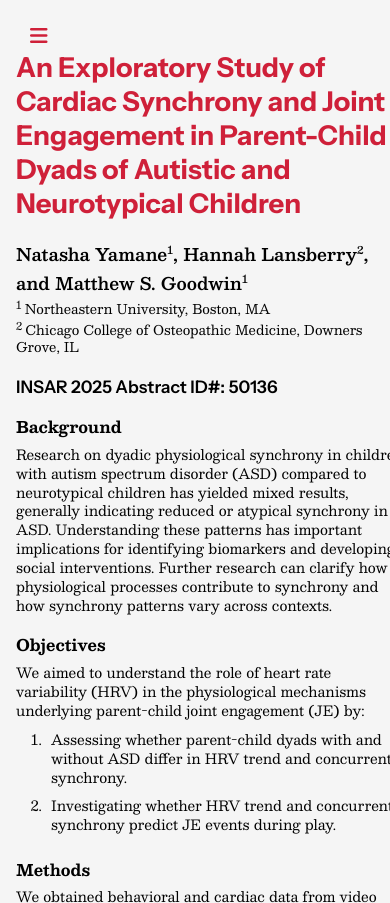
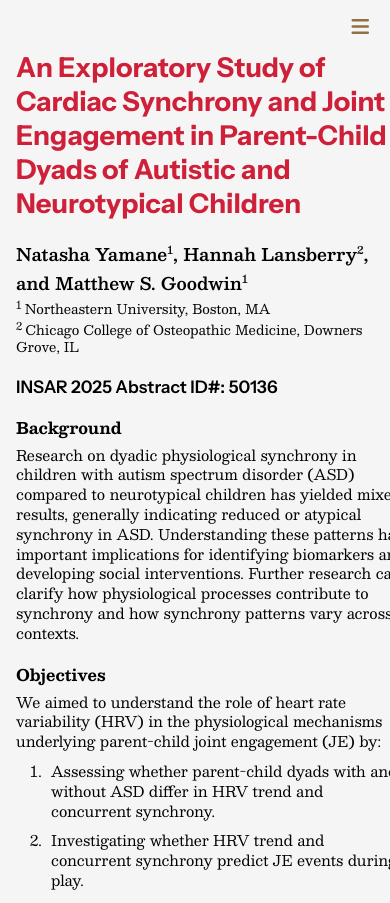
Before and after one commit to nmy2103/insar2025, a plain HTML site: page index.html in a window 390 px wide. Shown: the top 903 px of the page. Drawn offline with nearby package versions, Linux system fonts and the light colour scheme.

Commit message:
Optimize for mobile screens

```diff
--- a/index.html
+++ b/index.html
@@ -116,7 +116,7 @@
 
       <h4>Results</h4>
       Our LMMs revealed no effect of ASD diagnostic status on either HRV trend
-      (β = .01, <br><i>p</i> = .78) or concurrent (β = .02, <i>p</i> = .24)
+      (β = .01, <i>p</i> = .78) or concurrent <br>(β = .02, <i>p</i> = .24)
       synchrony. Similarly, our MEMLR models showed no effect of ASD
       diagnostic status on Supported or Coordinated JE outcomes. However,
       greater HRV trend synchrony was associated with a reduced likelihood
--- a/style.css
+++ b/style.css
@@ -1,6 +1,6 @@
 /* style.css */
 body {
-    max-width: 600px;
+    max-width: 400px;
     width: 100%;
     margin: 0 auto; /* horizontal centering */
     padding: 2rem 1rem;
@@ -23,7 +23,8 @@ h2 {
 
 .main {
     font-family: 'Besley', serif;
-    font-size: 10.5pt;
+    font-size: 11pt;
+    padding-bottom: 10px;
 }
 
 .main a {
@@ -110,7 +111,7 @@ li {
 .sidebar a {
     padding: 5px 25px;
     text-decoration: none;
-    font-size: 13pt;
+    font-size: 18pt;
     font-weight: 600;
     font-family: 'Instrument Sans', sans-serif;
     color: #ffffff;
@@ -136,13 +137,12 @@ li {
 #openSidebar {
     font-size: 20px;
     cursor: pointer;
-    background-color: transparent;
-    color: #cf2039;
-    padding: 10px 15px;
+    background-color: #f5f5f5;
+    color: #8f7042;
     border: none;
     position: fixed;
     top: 15px;
-    left: 15px;
+    right: 15px;
     z-index: 998;
     transition: 0.3s;
 }
```
